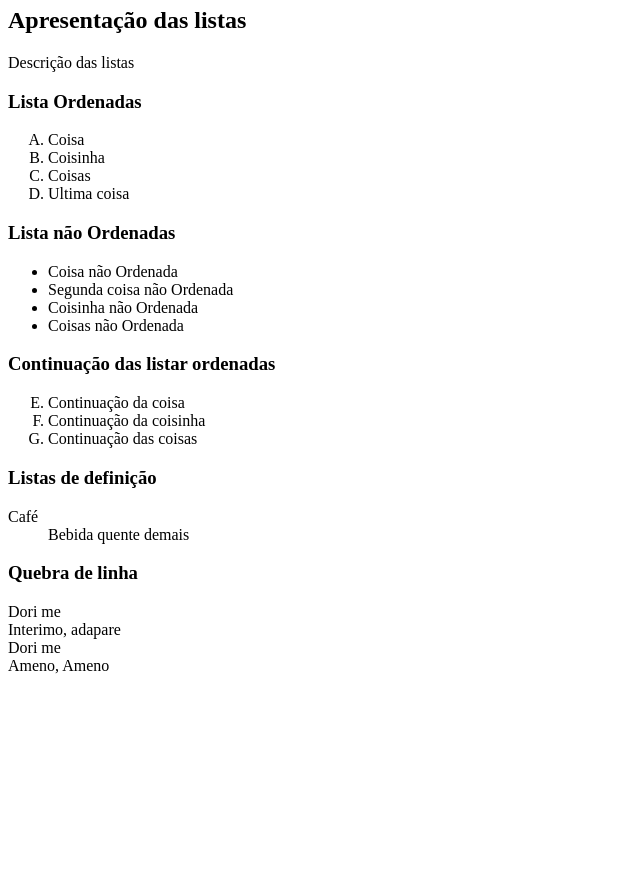
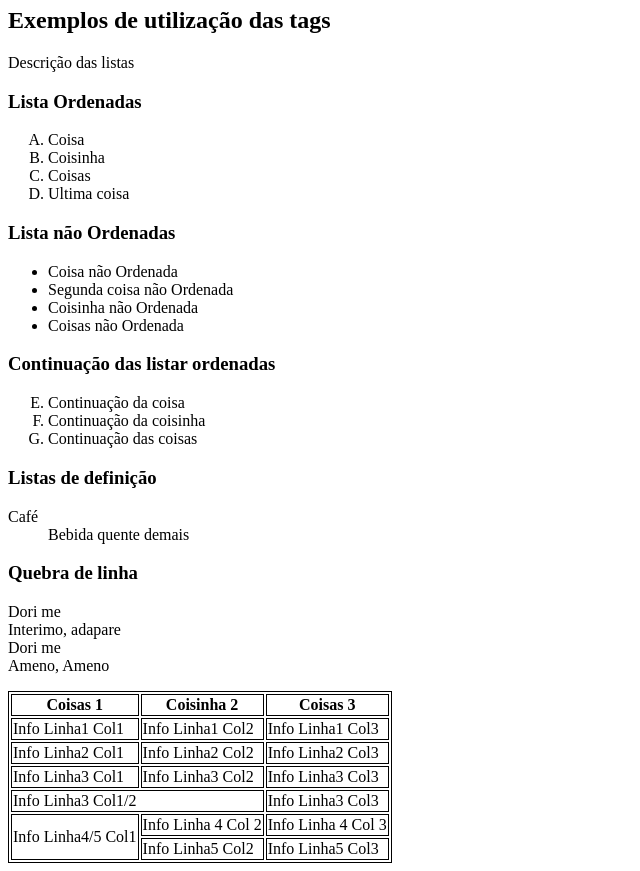
Before and after one commit to MattSouza14/geracaotechhtml, a plain HTML site: page index.html in a window 1280 px wide. Shown: the part 73-944 px from the top of the page, without its empty margins (0-640 px from the left). Before the commit the page ends 800 px from the top, so only its background shows below. Drawn offline with Linux system fonts and the light colour scheme.

Commit message:
Exemplos de tabelas

```diff
--- a/index.html
+++ b/index.html
@@ -4,10 +4,18 @@
     <meta charset="UTF-8">
     <meta name="viewport" content="width=device-width, initial-scale=1.0">
     <title>Teste</title>
+
+    <style>
+        table, th, td, tr {
+            border: 1px solid black;
+
+        }
+    </style>
 </head>
 <body>
-    <h1>Aula 02</h1>
-    <h2>Apresentação das listas</h2>
+
+    <h1>Aula 03</h1>
+    <h2>Exemplos de utilização das tags</h2>
 
     <p>Descrição das listas</p>
 
@@ -56,6 +64,45 @@
         </p>
 
 
+        <table>
+
+                <th>Coisas 1</th>
+                <th>Coisinha 2</th>
+                <th>Coisas 3</th>
+
+            <tr>
+                <td>Info Linha1 Col1</td>
+                <td>Info Linha1 Col2</td>
+                <td>Info Linha1 Col3</td>
+            </tr>
+            <tr>
+                <td>Info Linha2 Col1</td>
+                <td>Info Linha2 Col2</td>
+                <td>Info Linha2 Col3</td>
+            </tr>
+            <tr>
+                <td>Info Linha3 Col1</td>
+                <td>Info Linha3 Col2</td>
+                <td>Info Linha3 Col3</td>
+            </tr>
+            <tr>
+                <td colspan="2">Info Linha3 Col1/2</td>
+                <td>Info Linha3 Col3</td>
+            </tr>
+
+            <tr>
+                <td rowspan="2">Info Linha4/5 Col1</td>
+                <td>Info Linha 4 Col 2</td>
+                <td>Info Linha 4 Col 3</td>
+            </tr>
+
+            <tr>
+                <td>Info Linha5 Col2</td>
+                <td>Info Linha5 Col3</td>
+            </tr>
+        </table>
+
+
     <!-- <h3>Titulo h3</h3>
     <h4>Titulo h4</h4>
     <h5>Titulo h5</h5>
```
